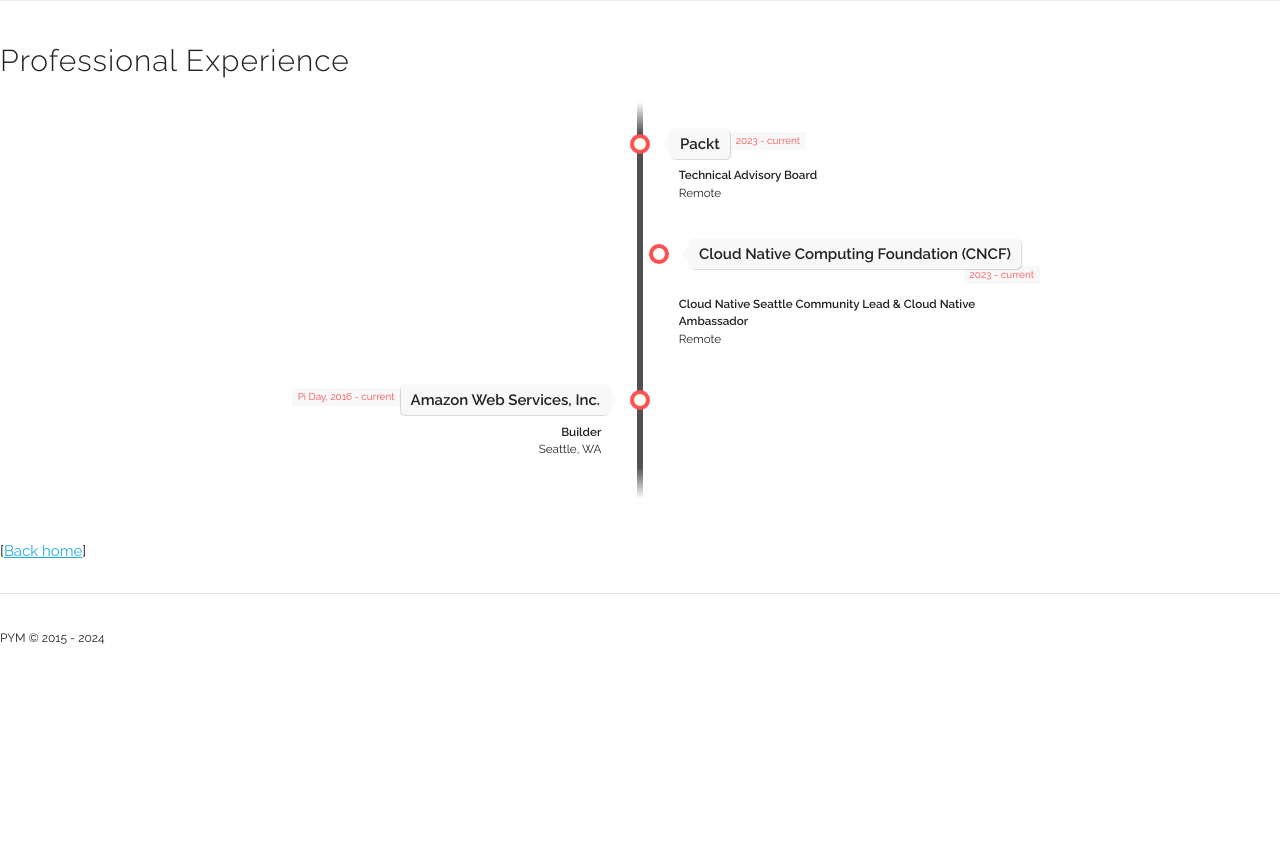
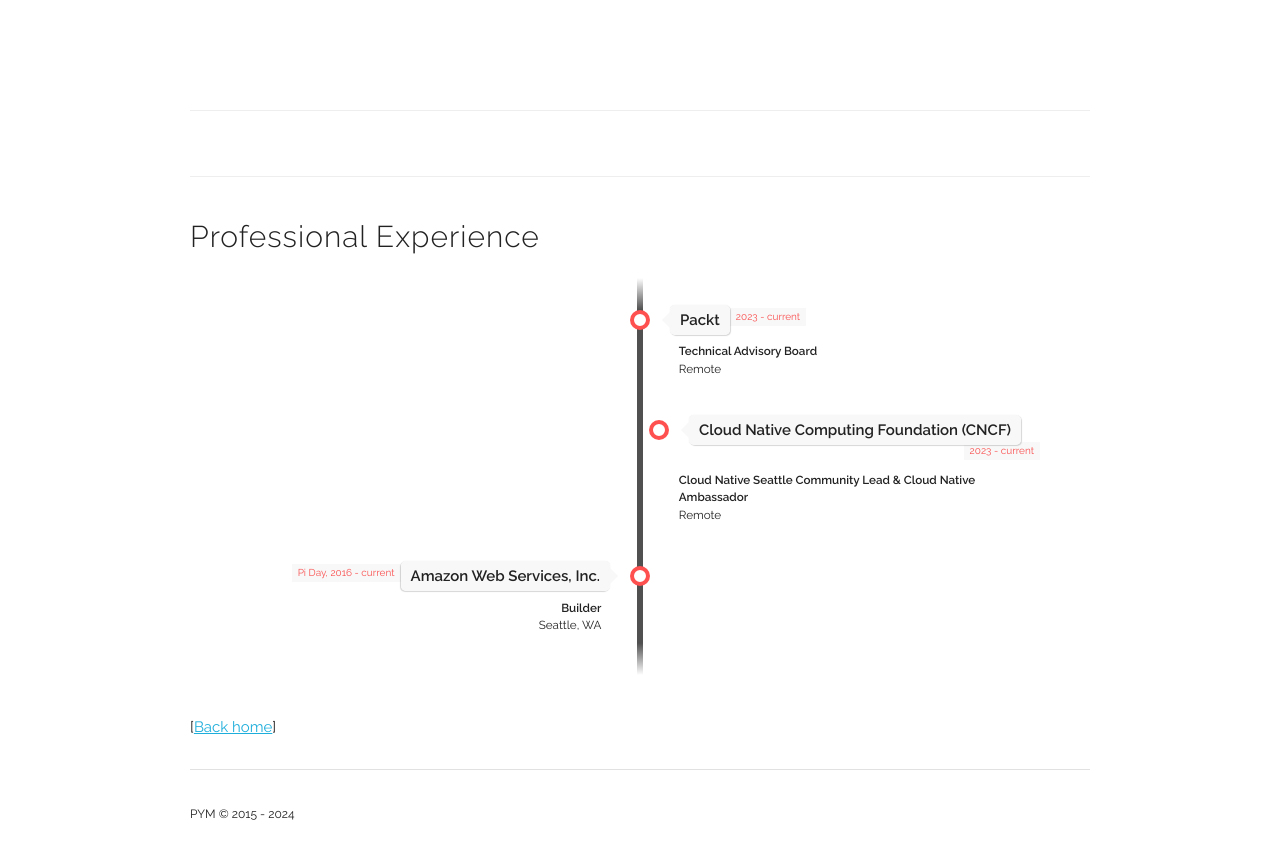
Before and after one commit to gfw001/gfw001.github.io, a Jekyll site: the page professional.html, which Jekyll copies as it is, in a window 1280 px wide. Shown: the top 859 px of the page. Built offline with Jekyll 4.4.1, drawn with Linux system fonts in a browser that asks for light colours.

Commit message:
Update professional.html

```diff
--- a/professional.html
+++ b/professional.html
@@ -65,6 +65,27 @@
 
 </head>
 <body>
+
+<!-- Primary Page Layout
+  –––––––––––––––––––––––––––––––––––––––––––––––––– -->
+  <div class="container">
+
+    <section class="header">
+      <div class="row">
+        <div class="three columns">
+        </div>
+        <div class="nine columns main-description">
+        </div>
+      </div>
+    </section>
+
+    <div class="navbar-spacer"></div>
+    <nav class="navbar">
+      <div class="container">
+        <ul class="navbar-list">
+        </ul>
+      </div>
+    </nav>
 
 <!-- ========== RESUME ========== -->
 <div class="docs-section" id="resume">
```
